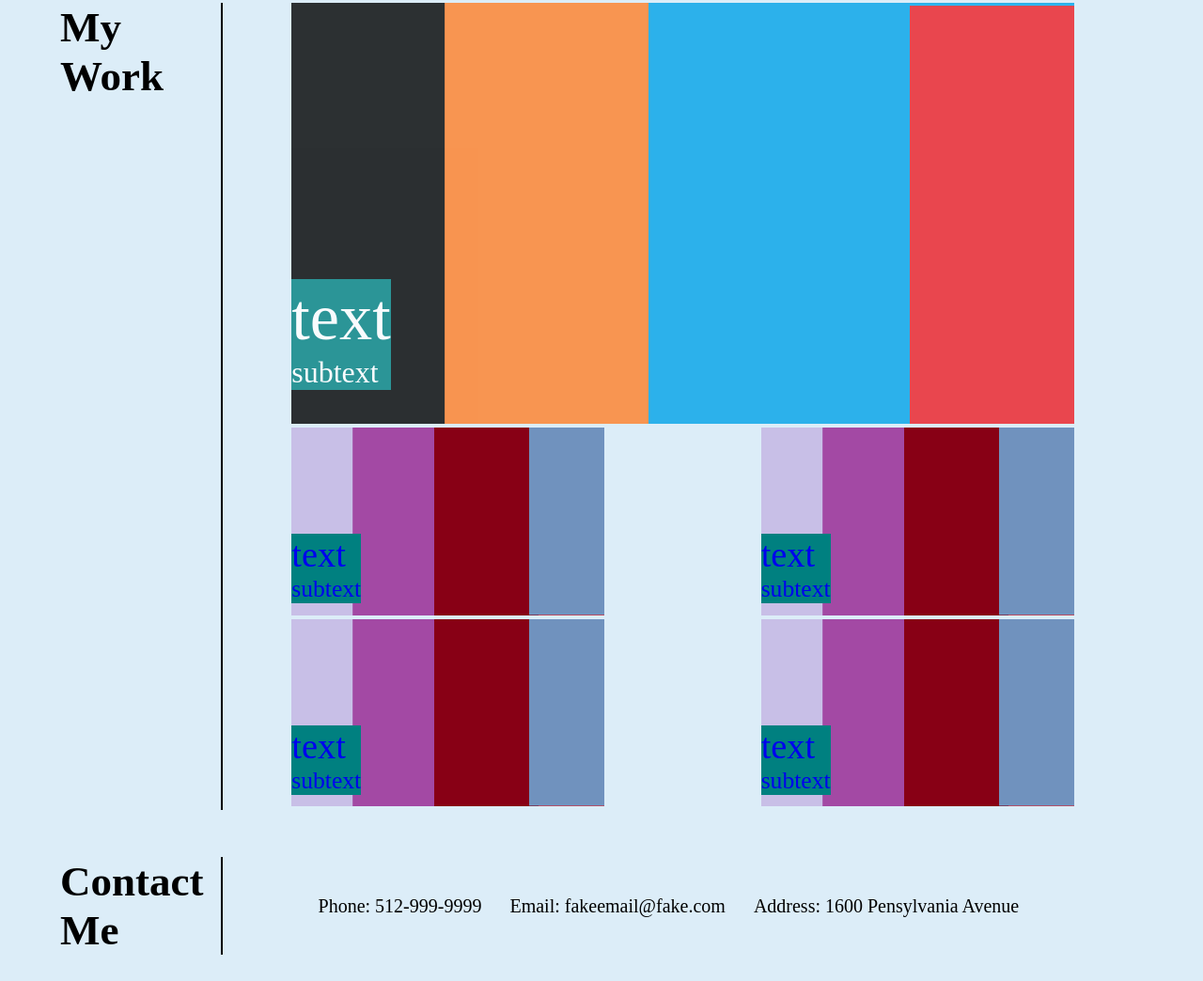
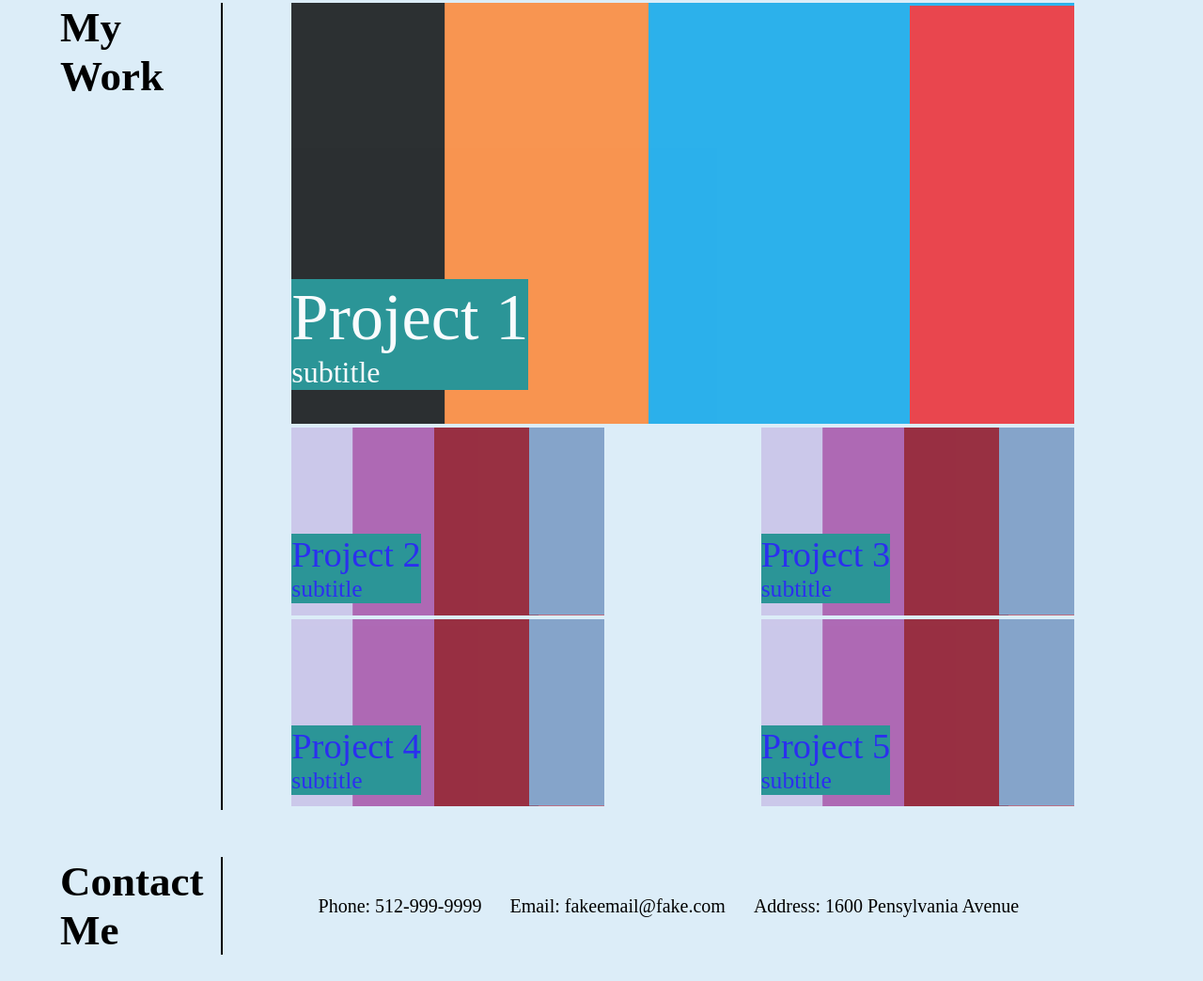
Before and after one commit to gstferrer/Gregory-Ferrer-Portfolio, a plain HTML site: page index.html in a window 1280 px wide. Shown: the part 605-1649 px from the top of the page at 94% size. Drawn offline with Linux system fonts and the light colour scheme.

Commit message:
updated css and html

```diff
--- a/index.html
+++ b/index.html
@@ -55,34 +55,34 @@
             <div class="my-work-img-cont">
             <a href="blacksquare.png">
             <div class="image-one">
-                <div class="text">text<div class="subtext">subtext</div></div>
+                <div class="text">Project 1<div class="subtext">subtitle</div></div>
                 <img src="blacksquare.png" />
             </a>
             </div>
 
             <div class="image-two">
                 <a href="newsquare.png">
-                <div class="text2">text<div class="subtext2">subtext</div></div>
+                <div class="text2">Project 2<div class="subtext2">subtitle</div></div>
                 <img src="newsquare.png" />
                 </a>
             </div>
 
             <div class="image-two">
                 <a href="newsquare.png">
-                <div class="text2">text<div class="subtext2">subtext</div></div>
+                <div class="text2">Project 3<div class="subtext2">subtitle</div></div>
                 <img src="newsquare.png" />
                 </a>
             </div>
 
             <div class="image-two">
                 <a href="newsquare.png">
-                    <div class="text2">text<div class="subtext2">subtext</div></div>
+                    <div class="text2">Project 4<div class="subtext2">subtitle</div></div>
                 <img src="newsquare.png" />
             </div>
 
             <div class="image-two">
                 <a href="newsquare.png">
-                <div class="text2">text<div class="subtext2">subtext</div></div>
+                <div class="text2">Project 5<div class="subtext2">subtitle</div></div>
                 <img src="newsquare.png" />
                 </a>
             </div>
--- a/style.css
+++ b/style.css
@@ -107,8 +107,6 @@ body {
     height: 100%;
 }
 
-
-
 .text {
     position: absolute;
     color: white;
@@ -126,9 +124,14 @@ body {
 }
 
 .image-two {
+    opacity: 80%;
     width: 40%;
     margin: 10px 0x;
     position: relative;
+}
+
+.image-two:hover {
+    opacity: 100%;
 }
 
 .image-two img {
```
Also changed, not shown: project1.jpeg (added), project2.jpg (added), project3.jpg (added), project4.jpg (added), project5.jpg (added).
